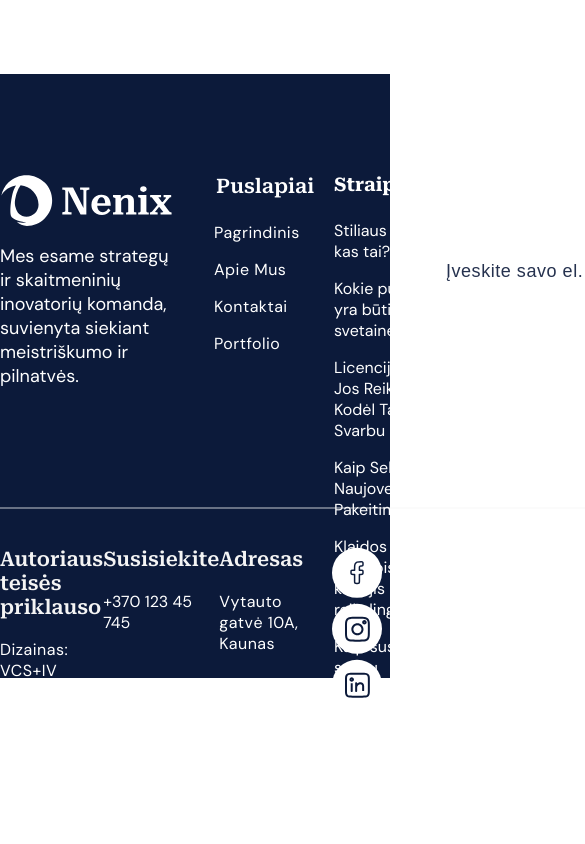
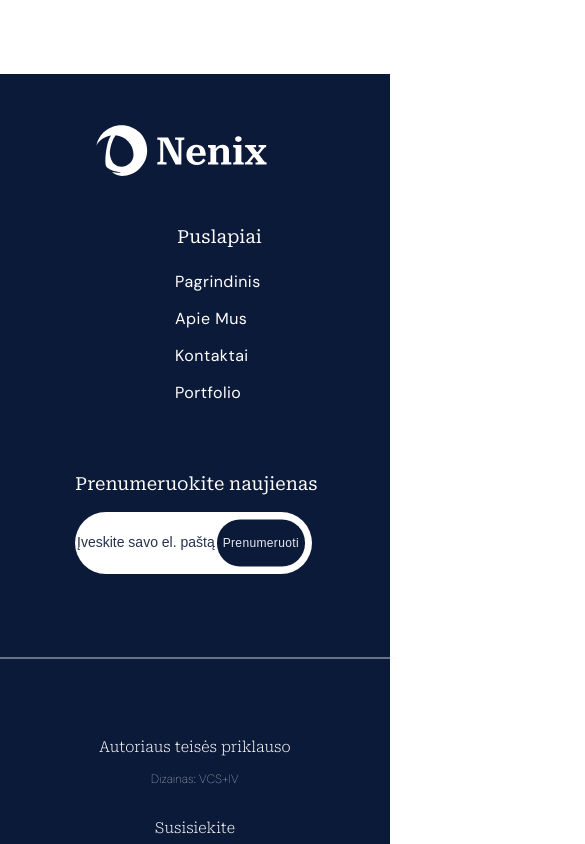
Before and after one commit to dgenutis/nenix, a React (Vite) app: page / in a window 390 px wide. Shown: the part 7820-8664 px from the top of the page, 585 px wide, since content can reach past the window. Before the commit the page ends 8535 px from the top, so only its background shows below. Built offline with nearby package versions, Linux system fonts and the light colour scheme.

Commit message:
99,9% done :)

```diff
--- a/src/components/Footer.css
+++ b/src/components/Footer.css
@@ -1,3 +1,4 @@
+/* Existing styles */
 .footer {
   background-color: #0c1a3a;
   max-width: 1921px;
@@ -45,6 +46,7 @@
   height: 179px;
   padding-right: 40px;
 }
+
 .footer1-2 h3 {
   margin-top: 0;
   margin-bottom: 8px;
@@ -53,6 +55,7 @@
   font-size: 20px;
   padding-left: 42px;
 }
+
 .footer1-2 ul {
   display: flex;
   flex-direction: column;
@@ -161,7 +164,6 @@
   transition: opacity 0.3s ease-in-out;
 }
 
-
 .juosta hr {
   width: 1400px;
   max-width: 100%;
@@ -213,3 +215,239 @@
   opacity: 0.8;
   transition: opacity 0.3s ease-in-out;
 }
+
+/* Responsive styles */
+@media (max-width: 1470px) {
+.input-container {
+  width: 88%;
+}
+
+.input-container input {
+  width: 60%;
+  height: 67px;
+  padding-right: 160px;
+}
+
+.input-container input::placeholder {
+  font-weight: 400;
+  font-size: 16px;
+  letter-spacing: 0.03em;
+}
+
+.input-container button {
+  right: 15px; /* Atstumas nuo dešinio krašto */
+  transform: translateY(-50%);
+  height: 47px;
+  font-size: 17px;
+  font-weight: 400;
+
+}
+
+.juosta hr {
+  width: 1200px;
+}
+
+.footer2{
+justify-content: space-around;
+}
+
+  }
+@media (max-width: 1225px) {
+
+.juosta hr {
+  width: 1000px;
+}
+.input-container {
+  width: 60%;
+}
+
+.input-container input {
+  width: 50%;
+  height: 60px;
+  padding-right: 160px;
+}
+
+.input-container input::placeholder {
+  font-weight: 200;
+  width: 140px;
+  font-size: 14px;
+  letter-spacing: 0em;
+}
+
+.input-container button {
+  right: -20px; /* Atstumas nuo dešinio krašto */
+  transform: translateY(-50%);
+  height: 47px;
+  font-size: 15px;
+  font-weight: 300;
+
+}
+.footer2{
+justify-content: center;
+gap: 20px;
+}
+
+.footer h3 {
+  font-weight: 400;
+  font-size: 18px;
+}
+.footer p {
+  font-weight: 400;
+  font-size: 14px;
+}
+.footer a {
+  font-weight: 400;
+  font-size: 14px;
+}
+
+  }
+
+
+@media (max-width: 1030px) {
+
+.juosta hr {
+  width: 800px;
+}
+.footer1 {
+  margin-bottom: 50px;
+}
+
+}
+
+
+@media (max-width: 940px) {
+.footer1-3{
+  display: none;
+}
+.footer1 {
+  margin-bottom: -50px;
+  gap: 50px;
+}
+.footer{
+  height: 500px;
+}
+
+}
+
+
+@media (max-width: 940px) {
+.footer1-1 p {
+  display: none;
+}
+  .footer1-4{
+    width:300px ;
+  }
+  .footer1-4-1{
+    width:300px ;
+  }
+
+  .input-container {
+  width: 60%;
+}
+
+.input-container input {
+  width: 50%;
+  height: 60px;
+  padding-right: 160px;
+}
+
+.input-container input::placeholder {
+  font-weight: 200;
+  width: 140px;
+  font-size: 14px;
+  letter-spacing: 0em;
+}
+
+.input-container button {
+  right: -65px; /* Atstumas nuo dešinio krašto */
+  transform: translateY(-50%);
+  height: 47px;
+  font-size: 12px;
+  font-weight: 300;
+
+}
+.footer1-1 {
+  width: 200px;
+}
+
+.footer1{
+  margin-top: 0;
+  justify-content: space-around;
+  align-items: center;
+}
+
+.footer{
+  height: 400px;
+}
+
+.footer2 h3 {
+  font-weight: 200;
+  font-size: 15px;
+}
+.footer2 p {
+  font-weight: 100;
+  font-size: 12px;
+}
+.footer2 a {
+  font-weight: 100;
+  font-size: 12px;
+}
+.footer2 img {
+  width: 35px;
+}
+.juosta hr {
+  width: 600px;
+}
+}
+
+
+@media (max-width: 750px) {
+
+
+  .footer1-4-1 {
+  width: 250px;
+}
+.input-container button {
+  right: -80px;
+  transform: translateY(-50%);
+  height: 47px;
+  font-size: 12px;
+  font-weight: 300;
+
+}
+
+}
+
+
+@media (max-width: 750px) {
+
+  .footer{
+    height: 1000px;
+  }
+
+.footer1{
+flex-direction: column;
+margin-bottom: 200px;
+margin-top: 50px;
+}
+
+.footer1-2{
+  padding-right: 0;
+}
+
+.footer1-4{
+padding-left: 60px;
+}
+.footer2{
+  flex-direction: column;
+  margin: 0 auto;
+  justify-content: center;
+  align-items: center;
+  margin-top: 150px;
+  text-align: center;
+}
+.juosta hr {
+  width: 400px;
+}
+
+}
--- a/src/kontaktai/Kontaktai1.css
+++ b/src/kontaktai/Kontaktai1.css
@@ -11,12 +11,11 @@
     border: 1px solid #dfdfdf;
 }
 
-.kontaktai-left{
+.kontaktai-left {
     max-width: 468px;
 }
 
 .kontaktai-left h3 {
-
     font-family: 'Roboto Serif', sans-serif;
     font-size: 64px;
     font-weight: 600;
@@ -33,25 +32,24 @@ letter-spacing: 0.03em;
     color: #0C1A3AE5;
 }
 
-.kontaktu-blokas{
+.kontaktu-blokas {
     display: flex;
     flex-direction: row;
     margin-top: 20px;
     align-items: center;
 }
 
-.kontaktai-left1{
+.kontaktai-left1 {
     display: flex;
     flex-direction: column;
     gap: 20px;
 }
 
-.kontaktai-left2{
+.kontaktai-left2 {
     padding-left: 20px;
-
 }
 
-.kontaktai-left2 h4{
+.kontaktai-left2 h4 {
     margin: 0;
     padding-top: 10px;
     font-family: 'Roboto Serif', sans-serif;
@@ -71,7 +69,8 @@ color: #0C1A3A;
     color: #0C1A3A;
     text-decoration: none;
 }
-.kontaktai-left2 a:hover{
+
+.kontaktai-left2 a:hover {
     text-decoration: underline;
 }
 
@@ -80,7 +79,6 @@ margin-top: 20px;
     margin-right: 40px;
     cursor: pointer;
 }
-
 
 .kontaktai-right {
     width: 795px;
@@ -91,7 +89,7 @@ cursor: pointer;
     box-sizing: border-box;
     display: flex;
     flex-direction: column;
-    justify-content: space-between; /* Distribute space evenly */
+    justify-content: space-between;
 }
 
 .kontaktai-right p {
@@ -106,7 +104,7 @@ cursor: pointer;
     display: flex;
     justify-content: space-between;
     gap: 20px;
-    flex-grow: 1; /* Allow it to grow and take available space */
+    flex-grow: 1;
 }
 
 .forma1, .forma2 {
@@ -139,7 +137,7 @@ textarea {
     border-radius: 23px;
     cursor: pointer;
     transition: background-color 0.3s ease;
-    margin-top: 20px; /* Adjust this value as needed */
+    margin-top: 20px;
 }
 
 .kontaktai-right button:hover {
@@ -147,10 +145,112 @@ textarea {
     transition: opacity 0.3s ease-in-out;
 }
 
-
 .zemelapis {
     display: flex;
     align-items: center;
     justify-content: center;
-margin: 100px 0 100px 0;
+    margin: 100px 0;
+    width: 100%;
+    max-width: 1400px;
+    box-sizing: border-box;
+    margin-left: auto;
+    margin-right: auto;
 }
+
+.zemelapis img {
+    max-width: 100%;
+    height: auto;
+}
+
+@media (max-width: 1430px) {
+
+    .kontaktai{
+        gap: 50px;
+    }
+    .zemelapis {
+        width: 90%;
+
+    }
+}
+
+
+@media (max-width: 1024px) {
+  .kontaktai{
+    margin-top: 100px;
+  }
+    }
+@media (max-width: 1100px) {
+    .kontaktai {
+        flex-direction: column;
+    }
+
+    .kontaktai-right {
+        order: 1;
+        width: 100%;
+        max-width: none;
+        margin-top: 20px;
+    }
+
+    .kontaktai-left {
+        order: 0;
+        margin: 0 auto;
+    }
+}
+
+@media (max-width: 768px) {
+    .kontaktai {
+        padding: 20px;
+        margin-top: 120px;
+    }
+
+    .kontaktai-left, .kontaktai-right {
+        width: 100%;
+        max-width: none;
+    }
+
+    .kontaktai-left h3 {
+        font-size: 38px;
+        line-height: 56px;
+    }
+
+    .kontaktai-left p, .kontaktai-right p {
+        font-size: 16px;
+    }
+
+    .kontaktu-blokas {
+        justify-content: center;
+    }
+
+    .kontaktai-left2 {
+        padding-left: 10px;
+    }
+
+    .miniIcons {
+    display: flex;
+    align-items: center;
+    justify-content: center;
+    box-sizing: border-box;
+    margin-left: auto;
+    margin-right: auto;
+    }
+
+    .kontaktai-right {
+        height: auto;
+        padding: 20px;
+    }
+
+    .duomenys {
+        flex-direction: column;
+    }
+
+    .forma1, .forma2 {
+        width: 100%;
+    }
+
+    .kontaktai-right button {
+        width: 100%;
+        margin-top: 10px;
+    }
+
+
+}
--- a/src/portfelis/Porfolio1.css
+++ b/src/portfelis/Porfolio1.css
@@ -1,5 +1,6 @@
 .porfelis-intro {
-    width: 1400px;
+    width: 100%;
+    max-width: 1400px;
     height: 350px;
     border-radius: 20px;
     background-color: #0C1A3A;
@@ -17,6 +18,7 @@
     line-height: 90.13px;
     letter-spacing: 0.01em;
     color: #FBFBFB;
+    text-align: center;
 }
 
 .portfelis-darbai {
@@ -26,21 +28,10 @@
     align-items: flex-start;
     gap: 50px;
     margin-top: 50px;
+    width: 100%;
 }
 
-.portfelis-darbai-item {
-    flex: 1 1 300px;
-    display: flex;
-    flex-direction: column;
-    align-items: center;
-    text-align: center;
-}
 
-.portfelis-darbai-item img {
-    max-width: 100%;
-    height: auto;
-    border-radius: 10px;
-}
 
 .portfelis-darbai h3 {
     font-family: 'Roboto Serif', sans-serif;
@@ -59,3 +50,93 @@
     letter-spacing: 0.03em;
     padding-bottom: 50px;
 }
+
+
+@media (max-width: 1394px) {
+.porfelis-intro {
+    width: 90%;
+}
+@media (max-width: 1025px) {
+.porfelis-intro {
+    margin-top: 150px;
+}
+}
+    }
+@media (max-width: 768px) {
+    .porfelis-intro {
+        width: 80%;
+        height: auto;
+        padding: 20px;
+    }
+
+    .porfelis-intro h2 {
+        font-size: 35px;
+        line-height: 60px;
+    }
+
+    .portfelis-darbai {
+        gap: 20px;
+    }
+    .portfelis-darbai img{
+        width:  80%;
+
+
+    }
+
+    .portfelis-darbai-left1, .portfelis-darbai-left2, .portfelis-darbai-left3, .portfelis-darbai-right1, .portfelis-darbai-right2, .portfelis-darbai-right3{
+        display: flex;
+        flex-direction: column;
+        align-items: center;
+        justify-items: center;
+    }
+
+
+    .portfelis-darbai-right1 {
+        display: flex;
+        flex-direction: column;
+        align-items: center;
+        justify-items: center;
+    }
+
+    .portfelis-darbai-right1 a {
+        display: flex;
+        flex-direction: column;
+        align-items: center;
+        justify-items: center;
+    }
+
+    .portfelis-darbai h3 {
+        width: 400px;
+        font-weight: 500;
+        font-size: 20px;
+        text-align: center;
+    }
+
+
+    .portfelis-darbai p {
+        width: 400px;
+        font-size: 16px;
+        margin: 0;
+        text-align:center;
+
+    }
+
+}
+
+
+@media (max-width: 480px) {
+    .porfelis-intro h2 {
+        font-size: 36px;
+        line-height: 44px;
+    }
+
+    .portfelis-darbai h3 {
+        font-size: 20px;
+        line-height: 24px;
+    }
+
+    .portfelis-darbai p {
+        font-size: 14px;
+        line-height: 18px;
+    }
+}
--- a/src/projektoVidinis/Vidinis1.css
+++ b/src/projektoVidinis/Vidinis1.css
@@ -8,7 +8,7 @@
 }
 
 .vidinis img {
-  max-width: 1400px;
+  max-width: 100%;
   margin: 0 auto;
   z-index: 1;
   position: relative;
@@ -26,7 +26,9 @@
 }
 
 .objektas1,
-.objektas2 {
+.objektas2,
+.objektas3,
+.objektas4 {
   width: 235px;
   height: 97px;
   border-radius: 15px;
@@ -36,18 +38,10 @@
 
 .objektas3 {
   width: 229px;
-  height: 97px;
-  border-radius: 15px;
-  background-color: #0c1a3a;
-  color: #fff;
 }
 
 .objektas4 {
   width: 282px;
-  height: 97px;
-  border-radius: 15px;
-  background-color: #0c1a3a;
-  color: #fff;
 }
 
 .objektas1 h3,
@@ -55,7 +49,7 @@
 .objektas3 h3,
 .objektas4 h3 {
   margin-left: 30px;
-  font-family: 'Roboto Serif', sans-serif;
+  font-family: "Roboto Serif", sans-serif;
   font-weight: 600;
   font-size: 20px;
   margin-bottom: 0;
@@ -69,5 +63,114 @@
   font-weight: 400;
   font-size: 18px;
   letter-spacing: 0.03em;
-  margin-top: 10px
+  margin-top: 10px;
 }
+
+@media (max-width: 1200px) {
+  .objektai {
+    gap: 10px;
+  }
+}
+@media (max-width: 1024px) {
+  .vidinis {
+    margin-top: 150px;
+  }
+
+  .objektas1,
+  .objektas2,
+  .objektas3,
+  .objektas4 {
+    width: 200px;
+  }
+
+    .objektas1 h3,
+  .objektas2 h3,
+  .objektas3 h3,
+  .objektas4 h3,
+  .objektas1 p,
+  .objektas2 p,
+  .objektas3 p,
+  .objektas4 p {
+    margin-left: 15px;
+    font-size: 16px;
+  }
+
+}
+@media (max-width: 875px) {
+  .objektas1,
+  .objektas2,
+  .objektas3,
+  .objektas4 {
+    width: 170px;
+    height: 80px;
+  }
+
+    .objektas1 h3,
+  .objektas2 h3,
+  .objektas3 h3,
+  .objektas4 h3,
+  .objektas1 p,
+  .objektas2 p,
+  .objektas3 p,
+  .objektas4 p {
+    margin-left: 15px;
+    font-size: 14px;
+
+  }
+
+}
+@media (max-width: 768px) {
+  .objektai {
+    flex-wrap: wrap;
+    gap: 20px;
+    position: static;
+    transform: none;
+    margin-top: 20px;
+  }
+
+  .objektas1,
+  .objektas2,
+  .objektas3,
+  .objektas4 {
+    width: 100%;
+    max-width: 300px;
+    margin: 0 auto;
+  }
+
+  .objektas1 h3,
+  .objektas2 h3,
+  .objektas3 h3,
+  .objektas4 h3,
+  .objektas1 p,
+  .objektas2 p,
+  .objektas3 p,
+  .objektas4 p {
+    margin-left: 15px;
+    font-size: 16px;
+  }
+}
+
+@media (max-width: 636px) {
+  .objektai {
+    gap: 10px;
+    margin-top: 20px;
+  }
+  .objektas1,
+  .objektas2,
+  .objektas3,
+  .objektas4 {
+    width: 200px;
+  }
+
+    .objektas1 h3,
+  .objektas2 h3,
+  .objektas3 h3,
+  .objektas4 h3,
+  .objektas1 p,
+  .objektas2 p,
+  .objektas3 p,
+  .objektas4 p {
+    margin-left: 10px;
+    font-size: 14px;
+  }
+}
--- a/src/projektoVidinis/Vidinis2.css
+++ b/src/projektoVidinis/Vidinis2.css
@@ -34,3 +34,34 @@
     height: auto;
 
 }
+
+@media (max-width: 1240px) {
+    .vidinis-contentas1 {
+        margin-bottom: 100px;
+    }
+}
+@media (max-width: 994px) {
+ .vidinis-contentas2{
+    margin-top: 200px;
+ }
+}
+@media (max-width: 800px) {
+ .vidinis-contentas2{
+    margin-top: 300px;
+ }
+}
+@media (max-width: 660px) {
+ .vidinis-contentas2{
+    margin-top: 400px;
+ }
+}
+@media (max-width: 565px) {
+ .vidinis-contentas2{
+    margin-top: 500px;
+ }
+}
+@media (max-width: 520px) {
+ .vidinis-contentas2{
+    margin-top: 600px;
+ }
+}
--- a/src/projektoVidinis/Vidinis3.css
+++ b/src/projektoVidinis/Vidinis3.css
@@ -16,6 +16,7 @@
     display: flex;
     gap: 50px;
     margin-bottom: 50px;
+
 }
 
 .vidinis-naujausi h3 {
@@ -42,3 +43,41 @@ font-weight: 400;
 letter-spacing: 0.03em;
 color: #0C0C0CE5;
 }
+
+
+@media (max-width: 1470px) {
+.vidinis-naujausi {
+    flex-wrap: wrap;
+    justify-content: center;
+    gap: 40px;
+    margin-bottom: 50px;
+}
+
+.vidinis-naujausi h3 {
+  font-size: 25px;
+  margin: 0;
+}
+
+.vidinis-naujausi p {
+  font-size: 16px;
+  margin: 0;
+}
+ }
+
+ @media (max-width: 931px) {
+
+  .vidinis-projektai h2{
+font-size: 40px;
+margin-top: 50px;
+  }
+.vidinis-naujausi h3 {
+  margin-top: 10px;
+  font-size: 20px;
+  text-align: center;
+}
+
+.vidinis-naujausi p {
+  font-size: 14px;
+  text-align: center;
+}
+ }
```
Lines whose indentation alone changed are shown as unchanged.
